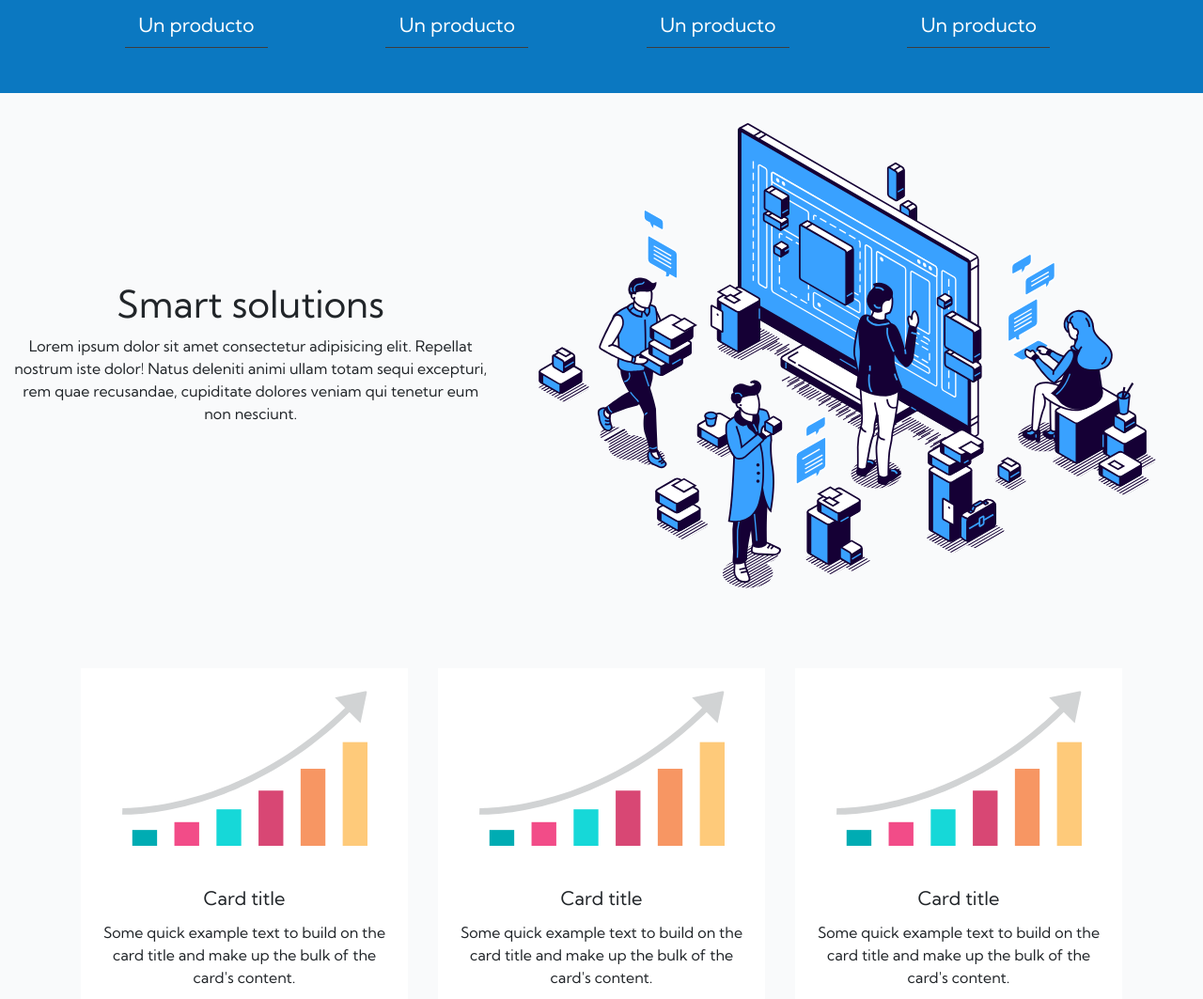
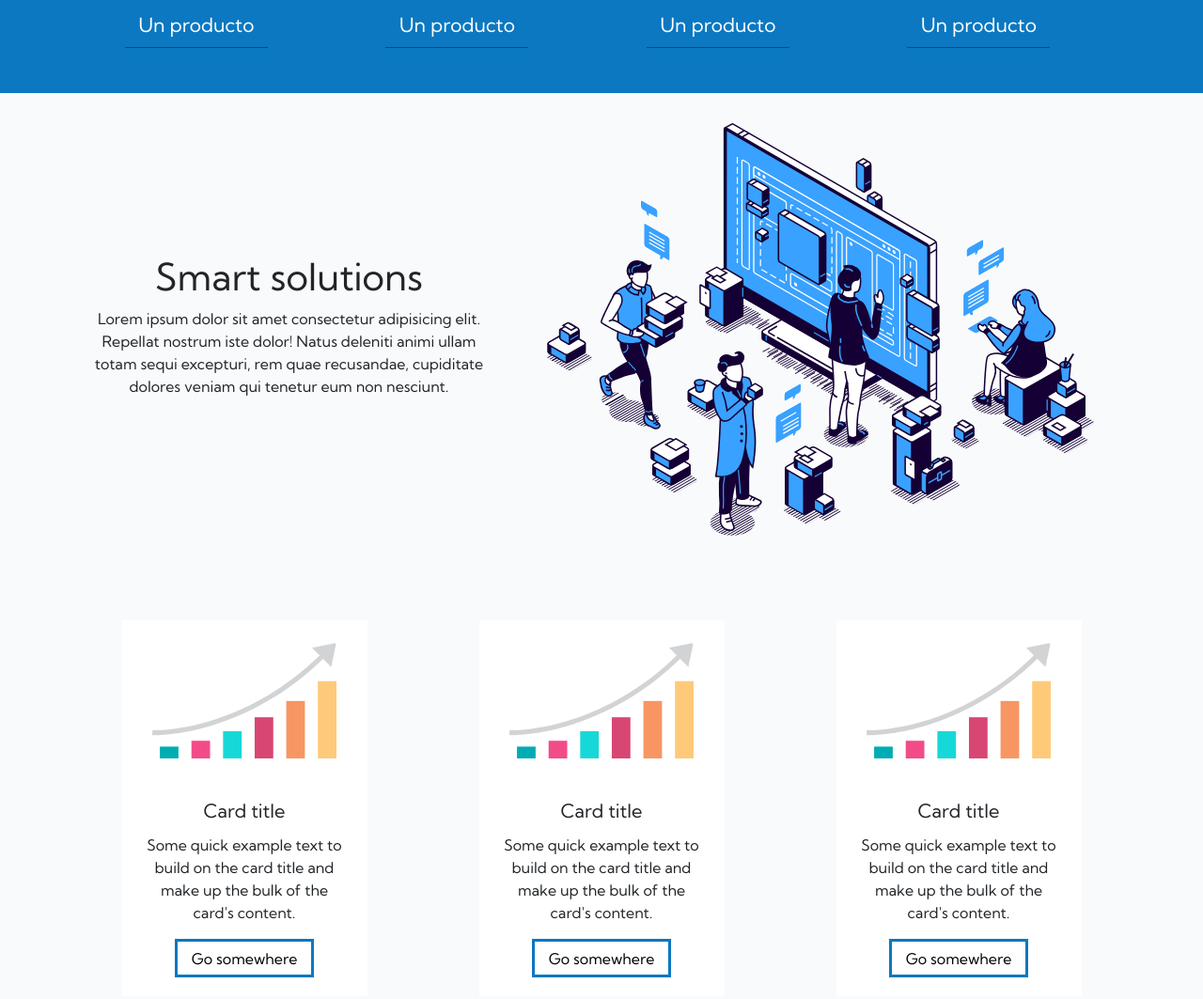
Before and after one commit to JamaHCS/HNetSoft-static, a website: page index.html in a window 1280 px wide. Shown: the part 837-1900 px from the top of the page at 94% size. Drawn offline with nearby package versions, Linux system fonts and the light colour scheme.

Commit message:
minimun adds

```diff
--- a/css/main.css
+++ b/css/main.css
@@ -420,6 +420,7 @@ footer h6 {
   -ms-flex-direction: column;
   flex-direction: column;
   min-width: 0;
+  max-width: 75%;
   word-wrap: break-word;
   background-color: #fff;
   background-clip: border-box;
--- a/index.html
+++ b/index.html
@@ -227,9 +227,9 @@
 
     <!-- Hero -->
     <section class="hero">
-      <div class="container-fluid">
+      <div class="container">
         <div class="row">
-          <div class="col-sm-5">
+          <div class="col-md-5">
             <div class="text-container text-center">
               <h1>Smart solutions</h1>
               <p>
@@ -240,7 +240,7 @@
               </p>
             </div>
           </div>
-          <div class="col-sm-7">
+          <div class="col-md-7">
             <img src="./assets/svgs/main-developing.svg" alt="..." />
           </div>
         </div>
```
